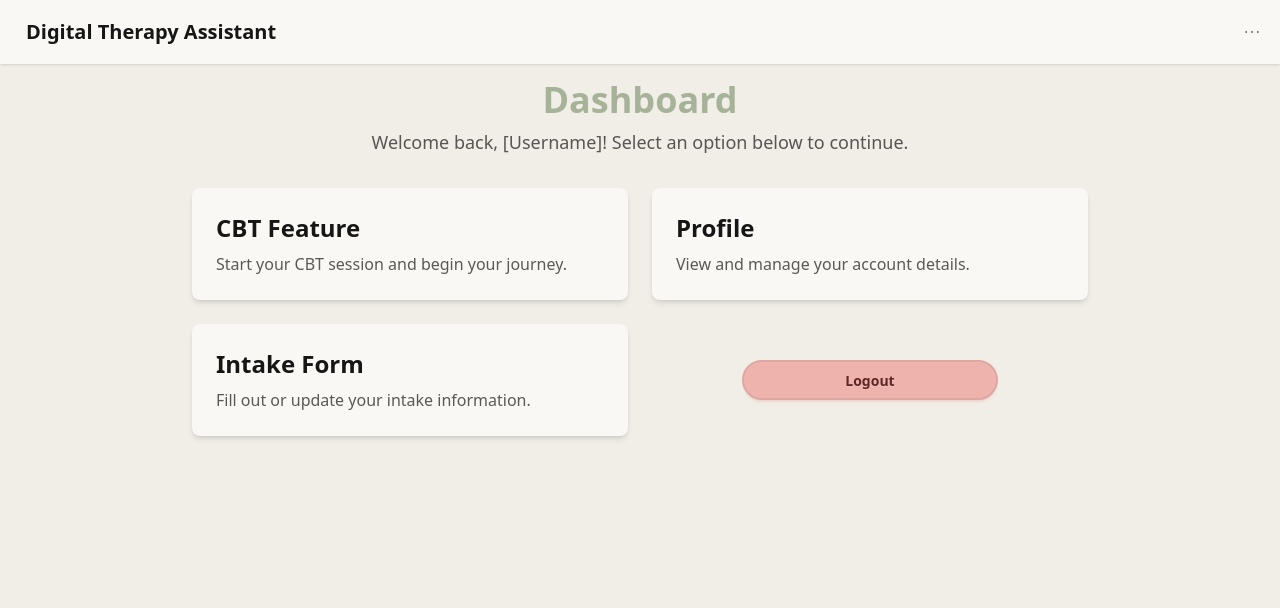
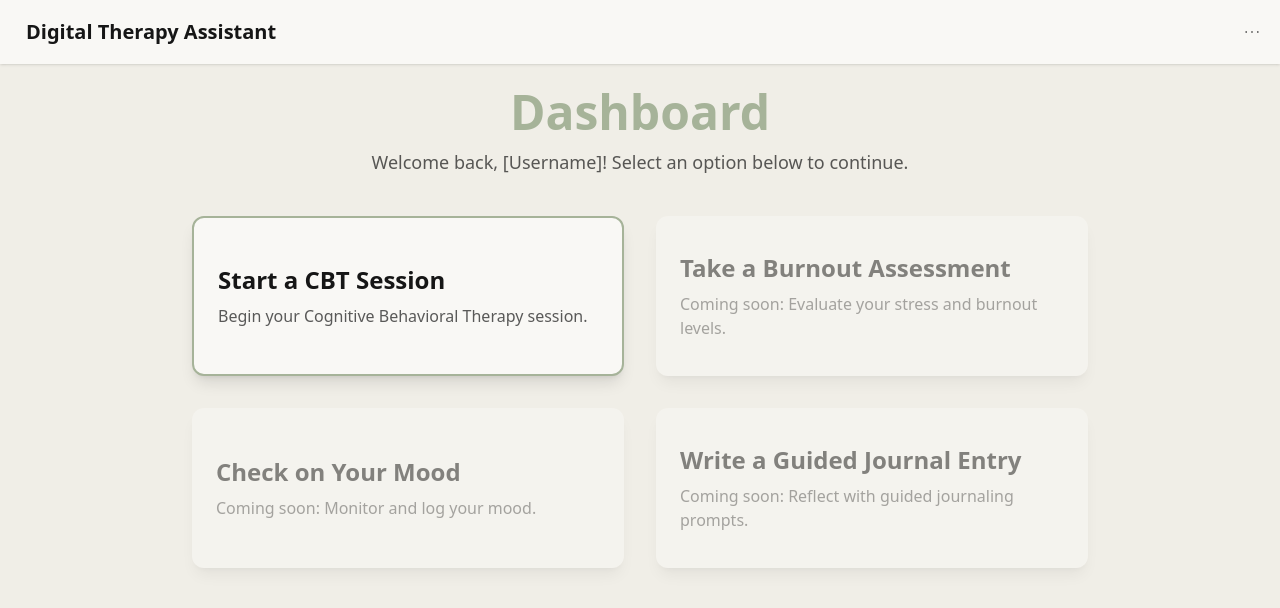
Before and after one commit to maremivazquez1/DigitalTherapyAssistant, a React (Vite) app in the folder frontend/: page / in a window 1280 px wide. Shown: the top 608 px of the page. Built offline with nearby package versions, Linux system fonts and the light colour scheme.

Commit message:
updated dashboard with correct content

```diff
--- a/frontend/src/components/Dashboard.tsx
+++ b/frontend/src/components/Dashboard.tsx
@@ -2,60 +2,67 @@ import React from 'react';
 import { Link } from 'react-router-dom';
 
 const Dashboard = () => {
-  // Replace this with your actual logout logic
-  const handleLogout = () => {
-    // e.g., remove token from storage, update state, and redirect to /login
-    console.log('Logout clicked');
-  };
-
   return (
-    <div data-theme="calming" className="min-h-screen bg-base-200 p-4">
+    <div data-theme="calming" className="min-h-screen bg-base-200 p-6">
       <div className="max-w-4xl mx-auto">
         {/* Header */}
-        <header className="mb-8 text-center">
-          <h1 className="text-4xl font-bold text-primary">Dashboard</h1>
-          <p className="text-lg text-base-content/70 mt-2">
+        <header className="mb-10 text-center">
+          <h1 className="text-4xl md:text-5xl font-extrabold text-primary">
+            Dashboard
+          </h1>
+          <p className="mt-3 text-lg text-base-content/70">
             Welcome back, [Username]! Select an option below to continue.
           </p>
         </header>
 
-        {/* Navigation Cards */}
-        <div className="grid grid-cols-1 sm:grid-cols-2 gap-6">
-          {/* CBT Feature Card */}
-          <Link to="/cbt" className="block">
-            <div className="p-6 bg-base-100 rounded-lg shadow-md hover:shadow-lg transition-shadow">
-              <h2 className="text-2xl font-bold text-base-content">CBT Feature</h2>
-              <p className="mt-2 text-base-content/70">
-                Start your CBT session and begin your journey.
+        {/* 2x2 Grid of Navigation Cards */}
+        <div className="grid grid-cols-1 sm:grid-cols-2 gap-8">
+          {/* Start a CBT Session Card */}
+          <Link to="/cbt" className="group">
+            <div className="flex flex-col justify-center p-6 bg-base-100 rounded-xl shadow-lg border-2 border-primary transition transform duration-200 ease-in-out group-hover:scale-105 min-h-[160px]">
+              <h2 className="text-2xl font-bold text-base-content mb-2">
+                Start a CBT Session
+              </h2>
+              <p className="text-base text-base-content/70">
+                Begin your Cognitive Behavioral Therapy session.
               </p>
             </div>
           </Link>
 
-          {/* Profile Card */}
-          <Link to="/profile" className="block">
-            <div className="p-6 bg-base-100 rounded-lg shadow-md hover:shadow-lg transition-shadow">
-              <h2 className="text-2xl font-bold text-base-content">Profile</h2>
-              <p className="mt-2 text-base-content/70">
-                View and manage your account details.
+          {/* Take a Burnout Assessment Card */}
+          <div className="group">
+            <div className="flex flex-col justify-center p-6 bg-base-100 rounded-xl shadow-lg min-h-[160px] opacity-50 cursor-not-allowed">
+              <h2 className="text-2xl font-bold text-base-content mb-2">
+                Take a Burnout Assessment
+              </h2>
+              <p className="text-base text-base-content/70">
+                Coming soon: Evaluate your stress and burnout levels.
               </p>
             </div>
-          </Link>
+          </div>
 
-          {/* Intake Form Card */}
-          <Link to="/intake" className="block">
-            <div className="p-6 bg-base-100 rounded-lg shadow-md hover:shadow-lg transition-shadow">
-              <h2 className="text-2xl font-bold text-base-content">Intake Form</h2>
-              <p className="mt-2 text-base-content/70">
-                Fill out or update your intake information.
+          {/* Check on Your Mood Card */}
+          <div className="group">
+            <div className="flex flex-col justify-center p-6 bg-base-100 rounded-xl shadow-lg min-h-[160px] opacity-50 cursor-not-allowed">
+              <h2 className="text-2xl font-bold text-base-content mb-2">
+                Check on Your Mood
+              </h2>
+              <p className="text-base text-base-content/70">
+                Coming soon: Monitor and log your mood.
               </p>
             </div>
-          </Link>
+          </div>
 
-          {/* Logout Button */}
-          <div className="flex items-center justify-center">
-            <button onClick={handleLogout} className="btn btn-wide btn-error">
-              Logout
-            </button>
+          {/* Write a Guided Journal Entry Card */}
+          <div className="group">
+            <div className="flex flex-col justify-center p-6 bg-base-100 rounded-xl shadow-lg min-h-[160px] opacity-50 cursor-not-allowed">
+              <h2 className="text-2xl font-bold text-base-content mb-2">
+                Write a Guided Journal Entry
+              </h2>
+              <p className="text-base text-base-content/70">
+                Coming soon: Reflect with guided journaling prompts.
+              </p>
+            </div>
           </div>
         </div>
       </div>
--- a/frontend/src/components/NavBar.tsx
+++ b/frontend/src/components/NavBar.tsx
@@ -1,7 +1,18 @@
 import React from "react";
-import { Link } from "react-router-dom";
+import { Link, useNavigate } from "react-router-dom";
 
 const NavBar: React.FC = () => {
+  const navigate = useNavigate();
+
+  const handleLogout = () => {
+    // Clear authentication data here (e.g., remove tokens)
+    localStorage.removeItem("authToken");
+    // Optionally clear other user data, reset state, etc.
+
+    // Redirect to login page after logging out
+    navigate("/login");
+  };
+
   return (
     <div className="navbar bg-base-100 shadow-sm">
       <div className="flex-1">
@@ -10,7 +21,6 @@ const NavBar: React.FC = () => {
         </Link>
       </div>
       <div className="flex-none">
-        {/* Dropdown that shows on hover */}
         <div className="dropdown dropdown-end dropdown-hover">
           <label tabIndex={0} className="btn btn-square btn-ghost">
             <svg
@@ -32,7 +42,7 @@ const NavBar: React.FC = () => {
             className="dropdown-content menu p-2 shadow bg-base-200 rounded-box w-56"
           >
             <li>
-              <Link to="/item2">
+              <Link to="/profile">
                 <svg
                   xmlns="http://www.w3.org/2000/svg"
                   className="h-5 w-5"
@@ -44,14 +54,14 @@ const NavBar: React.FC = () => {
                     strokeLinecap="round"
                     strokeLinejoin="round"
                     strokeWidth="2"
-                    d="M3 12l2-2m0 0l7-7 7 7M5 10v10a1 1 0 001 1h3m10-11l2 2m-2-2v10a1 1 0 01-1 1h-3m-6 0a1 1 0 001-1v-4a1 1 0 011-1h2a1 1 0 011 1v4a1 1 0 001 1m-6 0h6"
+                    d="M5.121 17.804A4.992 4.992 0 0012 20a4.992 4.992 0 006.879-2.196M15 11a3 3 0 10-6 0 3 3 0 006 0z"
                   />
                 </svg>
-                Item 2
+                Profile
               </Link>
             </li>
             <li>
-              <Link to="/item1">
+              <button onClick={handleLogout} className="flex items-center">
                 <svg
                   xmlns="http://www.w3.org/2000/svg"
                   className="h-5 w-5"
@@ -63,30 +73,11 @@ const NavBar: React.FC = () => {
                     strokeLinecap="round"
                     strokeLinejoin="round"
                     strokeWidth="2"
-                    d="M13 16h-1v-4h-1m1-4h.01M21 12a9 9 0 11-18 0 9 9 0 0118 0z"
+                    d="M17 16l4-4m0 0l-4-4m4 4H7"
                   />
                 </svg>
-                Item 1
-              </Link>
-            </li>
-            <li>
-              <Link to="/item3">
-                <svg
-                  xmlns="http://www.w3.org/2000/svg"
-                  className="h-5 w-5"
-                  fill="none"
-                  viewBox="0 0 24 24"
-                  stroke="currentColor"
-                >
-                  <path
-                    strokeLinecap="round"
-                    strokeLinejoin="round"
-                    strokeWidth="2"
-                    d="M9 19v-6a2 2 0 00-2-2H5a2 2 0 00-2 2v6a2 2 0 002 2h2a2 2 0 002-2zm0 0V9a2 2 0 012-2h2a2 2 0 012 2v10m-6 0a2 2 0 002 2h2a2 2 0 002-2m0 0V5a2 2 0 012-2h2a2 2 0 012 2v14a2 2 0 01-2 2h-2a2 2 0 01-2-2"
-                  />
-                </svg>
-                Item 3
-              </Link>
+                Logout
+              </button>
             </li>
           </ul>
         </div>
```
